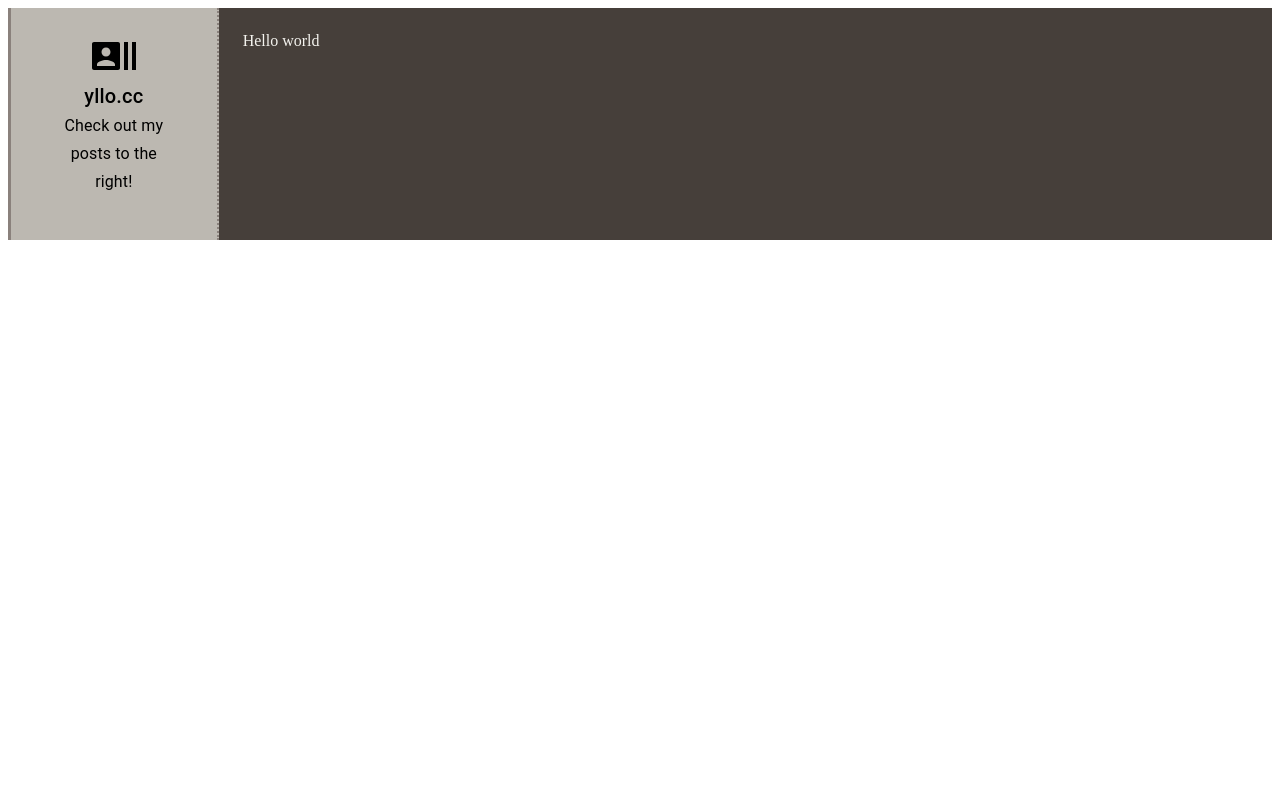
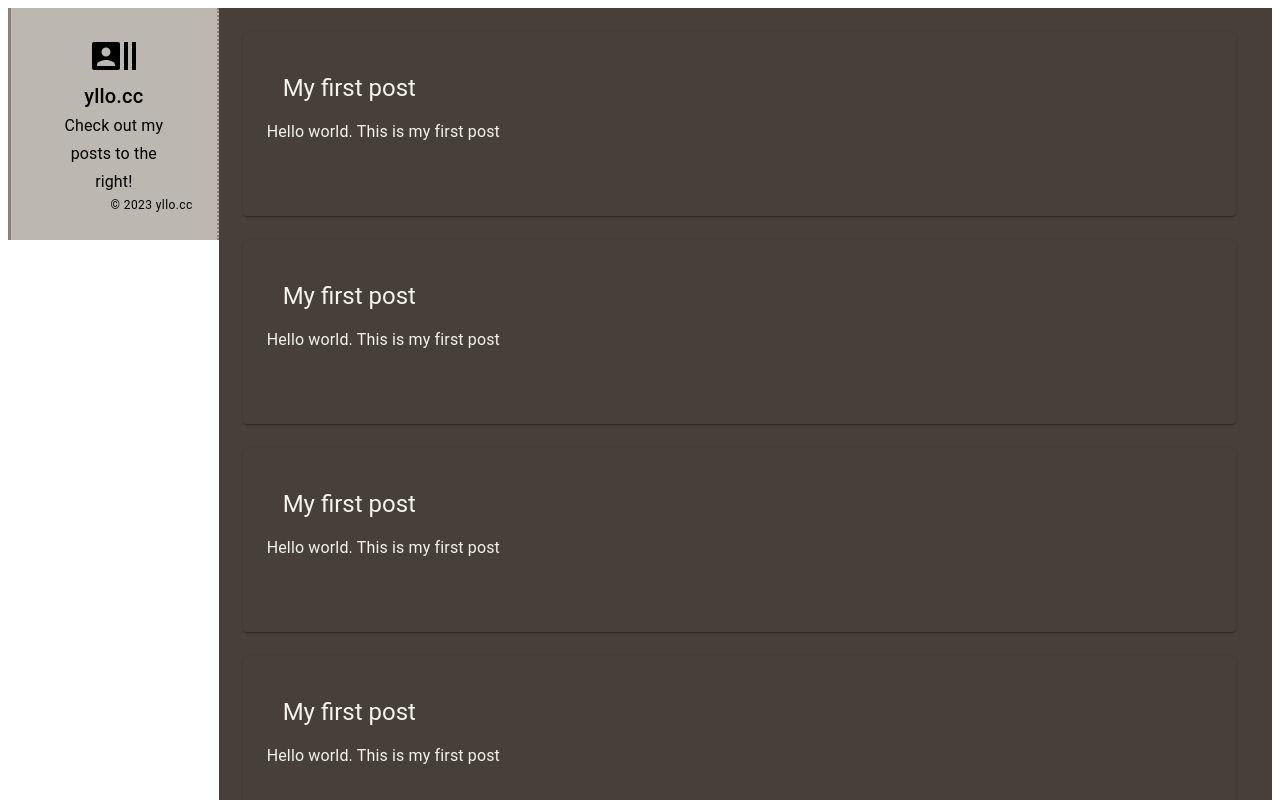
Before and after one commit to ollymonger/ollymonger.github.io, a React app: page / in a window 1280 px wide. Shown: the top 800 px of the page. Built offline with nearby package versions, Linux system fonts and the light colour scheme; the HTML template or start-up script is replaced by a standard one.

Commit message:
add posts / data

```diff
--- a/src/App.tsx
+++ b/src/App.tsx
@@ -1,10 +1,13 @@
 import React from "react";
+import { BlogPostContainer } from "./components/Blog/BlogContainer/BlogPostContainer";
 import Layout from "./components/Layout/Layout";
+
+import { posts } from "./data/posts";
 
 function App() {
     return (
         <Layout desktop={true}>
-            Hello world
+            <BlogPostContainer blogPosts={posts}/>
         </Layout>
     );
 }
--- /dev/null
+++ b/src/components/Blog/BlogContainer/BlogPostContainer.tsx
@@ -0,0 +1,35 @@
+import React, { useEffect, useRef, useState } from "react";
+
+import { Box, Button, Card, CardHeader, Grid, Typography } from "@mui/material";
+
+import { BlogPost, BlogPostProps } from "../BlogPost/BlogPost";
+
+type BlogPostContainerProps = {
+  blogPosts: BlogPostProps[];
+};
+
+
+export function BlogPostContainer({ blogPosts }: BlogPostContainerProps) {
+  const [itemsPerPage, setItemsPerPage] = useState(5);
+  const [currentPage, setCurrentPage] = useState(1);
+
+  function getCurrentItems() {
+    const startIndex = (currentPage - 1) * itemsPerPage;
+    const endIndex = startIndex + itemsPerPage;
+    const items = blogPosts.slice(startIndex, endIndex);
+    const padding = Math.max(5 - items.length, 0);
+    return items.concat(new Array(padding).fill(null));
+  }
+
+  const containerRef = useRef(null);
+
+  return (
+    <Grid container direction="row" spacing={5} ref={containerRef}>
+      {blogPosts.map((blogPost) => (
+          <Grid item xs={12} style={{ display: "flex", justifyContent: "center", paddingLeft:'-1em', paddingRight:'0.75em', paddingTop:'-2em', paddingBottom:'2em' }} key={blogPost.id}>
+            <BlogPost id={blogPost.id} title={blogPost.title} body={blogPost.body} />
+          </Grid>
+      ))}
+    </Grid>
+  );
+};
--- /dev/null
+++ b/src/components/Blog/BlogPost/BlogPost.tsx
@@ -0,0 +1,20 @@
+import React from 'react';
+import { Box, Card, CardHeader, Grid, Typography } from '@mui/material';
+
+export type BlogPostProps = {
+  id: number;
+  title: string;
+  body: string;
+}
+
+
+export function BlogPost({title, body}: BlogPostProps) {
+  return (
+    <Card sx={{display:'flex', flexDirection:'column',width:'100%', height:'100%', padding:'1.5em', background:'#463f3a', color:'#f4f3ee'}}>
+      <CardHeader title={title} sx={{color:'#f4f3ee'}}/>
+      <Typography variant="body1" sx={{color:'#f4f3ee'}}>
+        {body}
+      </Typography>
+    </Card>
+  )
+}
--- a/src/components/Layout/LayoutDesktop.tsx
+++ b/src/components/Layout/LayoutDesktop.tsx
@@ -1,5 +1,5 @@
 import React from "react";
-import { Drawer, Grid, Typography } from "@mui/material";
+import { Box, Drawer, Grid, Typography } from "@mui/material";
 import RecentActorsIcon from '@mui/icons-material/RecentActors';
 import { Divider } from "@mui/material";
 
@@ -7,7 +7,7 @@ import { Divider } from "@mui/material";
 function LayoutDesktop({children} : {children: React.ReactNode}) {
   return (
     <Grid container direction="row" style={{width:'100%', height:'100%'}}>
-      <Grid item md={2} style={{background:'#bcb8b1', borderRight:'2px dotted #8a817c', borderLeft:'3px solid #8a817c', padding:'1.5em'}}>
+      <Grid item md={2} style={{background:'#bcb8b1', borderRight:'2px dotted #8a817c', borderLeft:'3px solid #8a817c', padding:'1.5em', display:'flex', width:'100%', height:'100%'}}>
         <Grid container direction="column" style={{width:'100%', height:'100%'}}>
           <Grid item md={2} style={{height:'100%'}}>
           </Grid>
@@ -26,8 +26,8 @@ function LayoutDesktop({children} : {children: React.ReactNode}) {
           </Grid>
         </Grid>
       </Grid>
-      <Grid item md={10} style={{background:'#463f3a', color:'#f4f3ee', padding:'1.5em'}}>
-        {children}
+      <Grid item md={10} style={{background:'#463f3a', color:'#f4f3ee', padding:'1.5em', overflow:'auto', display:'flex', width:'75%', height:'100%'}}>
+          {children}
       </Grid>
     </Grid>
   );
--- /dev/null
+++ b/src/data/posts.ts
@@ -0,0 +1,47 @@
+import { BlogPostProps } from "../components/Blog/BlogPost/BlogPost";
+
+export const posts: BlogPostProps[] = [
+  {
+    id:1,
+
+    title: "My first post",
+    body: "Hello world. This is my first post"
+  },
+  {
+    id:2,
+
+    title: "My first post",
+    body: "Hello world. This is my first post"
+  },
+  {
+    id:3,
+
+    title: "My first post",
+    body: "Hello world. This is my first post"
+  },
+  {
+    id:4,
+    title: "My first post",
+    body: "Hello world. This is my first post"
+  },
+  {
+    id:5,
+    title: "My first post",
+    body: "Hello world. This is my first post"
+  },
+  {
+    id:6,
+    title: "My first post",
+    body: "Hello world. This is my first post"
+  },
+  {
+    id:7,
+    title: "My first post",
+    body: "Hello world. This is my first post"
+  },
+  {
+    id:8,
+    title: "My first post",
+    body: "Hello world. This is my first post"
+  },
+]
```
